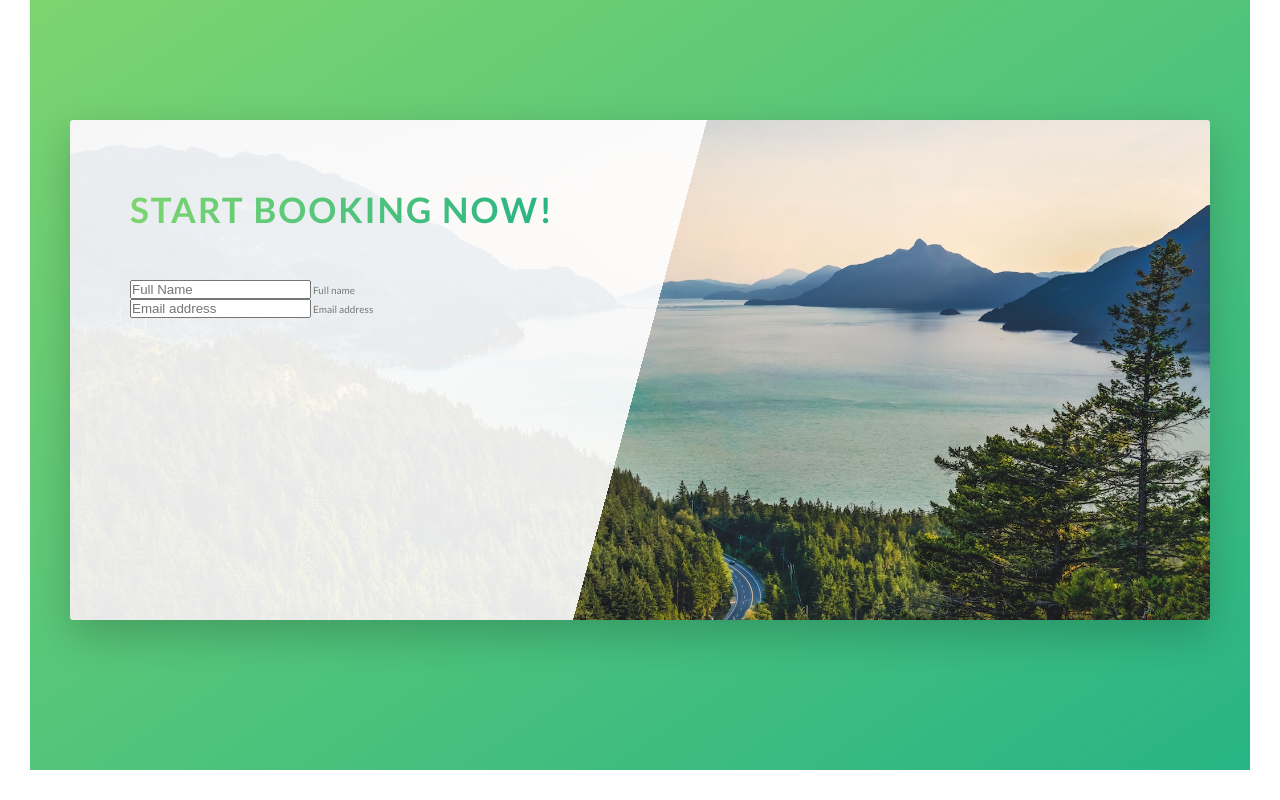
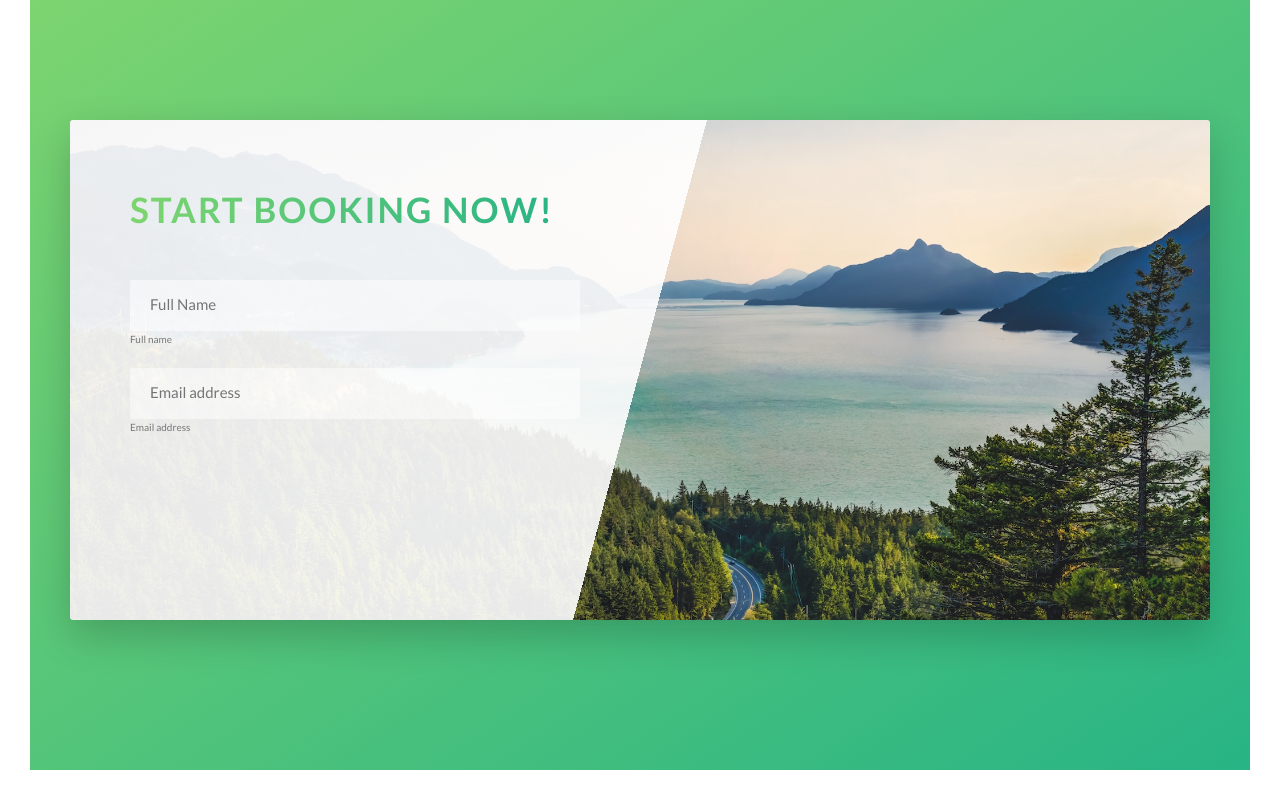
Before and after one commit to nia-ja/Natours-Project, a website: page index.html in a window 1280 px wide. Shown: the part 4527-5327 px from the top of the page. Drawn offline with Linux system fonts and the light colour scheme.

Commit message:
Form added

```diff
--- /dev/null
+++ b/scss/components/_form.scss
@@ -0,0 +1,27 @@
+.form {
+  &__group:not(:last-child) {
+    margin-bottom: 2rem;
+  }
+
+  &__input {
+    font-size: 1.5rem;
+    font-family: inherit;
+    padding: 1.5rem 2rem;
+    border-radius: 2px;
+    background-color: rgba($color-light, 0.5);
+    border: none;
+    border-bottom: 3px solid transparent;
+    width: 100%;
+    display: block;
+
+    &:focus {
+      outline: none;
+      box-shadow: 0 1rem 2rem rgba($color-black, 0.1);
+      border-bottom: 3px solid $color-primary;
+    }
+  }
+
+  &__label {
+    font-family: inherit;
+  }
+}
--- a/scss/main.scss
+++ b/scss/main.scss
@@ -12,6 +12,7 @@
 @import "components/card";
 @import "components/composition";
 @import "components/feature-box";
+@import "components/form";
 @import "components/story";
 
 @import "layout/grid";
```
Also changed, not shown: css/main.css, 1 other file.
